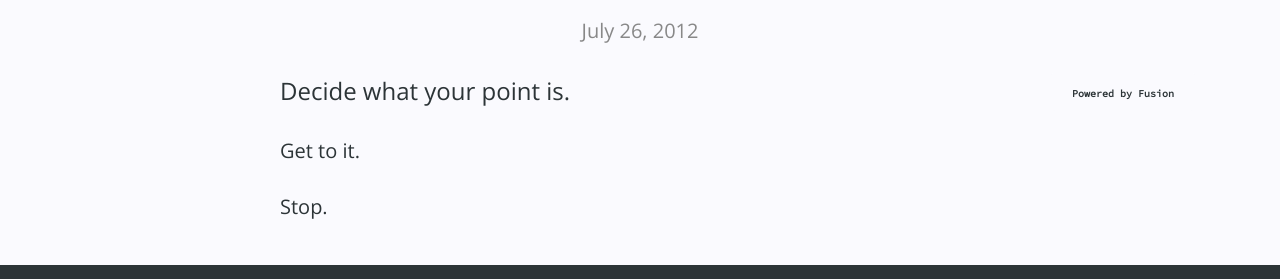
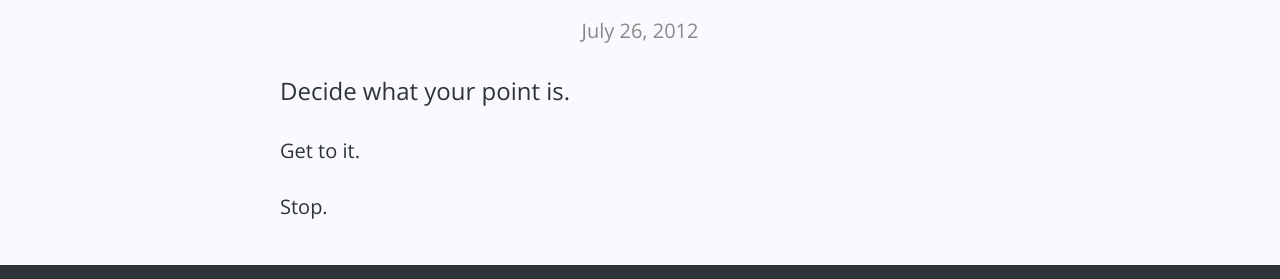
Before and after one commit to donovanh/donovanh.github.com, a Jekyll site: the page built from _posts/2012-07-26-simplicity.markdown, in a window 1280 px wide. Shown: the part 189-468 px from the top of the page. Built offline with Jekyll 4.4.1, drawn with Linux system fonts in a browser that asks for light colours; nearby versions of some CDN libraries.

Commit message:
Better loading method

```diff
--- a/_layouts/default.html
+++ b/_layouts/default.html
@@ -82,12 +82,9 @@
 
   </script>
   <script type="text/javascript">
-    (function(){
-      var fusion = document.createElement('script');
-      fusion.src = window.location.protocol + '//adn.fusionads.net/api/1.0/ad.js?zoneid=251&rand=' + Math.floor(Math.random()*9999999);
-      fusion.async = true;
-      (document.head || document.getElementsByTagName('head')[0]).appendChild(fusion);
-    })();
+    $.getScript('http://adn.fusionads.net/api/1.0/ad.js?zoneid=251&rand=' + Math.floor(Math.random()*9999999), function() {
+      $('.ad-container').fadeIn();
+    });
   </script>
 </body>
 </html>
--- a/_layouts/post.html
+++ b/_layouts/post.html
@@ -11,7 +11,7 @@ layout: default
 
 	<section class="entry">
     {{ content }}
-    <div class="ad-container"><aside id="fusion_ad"><a class="fusion-link" href="/go/fusion">Powered by Fusion</a></aside></div>
+    <div class="ad-container" style="display:none"><aside id="fusion_ad"><a class="fusion-link" href="/go/fusion">Powered by Fusion</a></aside></div>
   </section>
 
 </article>
--- a/stylesheets/sass/_ad.sass
+++ b/stylesheets/sass/_ad.sass
@@ -4,6 +4,7 @@
   top: 24px
   right: -220px
   padding-right: 30px
+  display: none
 
 #fusion_ad
   background-color: $background-color
@@ -13,10 +14,12 @@
   line-height: 22px
   text-align: center
   border-radius: 5px
+  font-family: "HelveticaNeue-Light", "HelveticaNeue", Helvetica, Arial, sans-serif
 
   a
     display: block
     color: $font-color !important
+    font-weight: normal !important
 
   img
     display: block
--- a/stylesheets/screen.css
+++ b/stylesheets/screen.css
@@ -1477,6 +1477,7 @@ pre > .editable-styles {
   top: 24px;
   right: -220px;
   padding-right: 30px;
+  display: none;
 }
 
 #fusion_ad {
@@ -1487,10 +1488,12 @@ pre > .editable-styles {
   line-height: 22px;
   text-align: center;
   border-radius: 5px;
+  font-family: "HelveticaNeue-Light", "HelveticaNeue", Helvetica, Arial, sans-serif;
 }
 #fusion_ad a {
   display: block;
   color: #2c3437 !important;
+  font-weight: normal !important;
 }
 #fusion_ad img {
   display: block;
```
